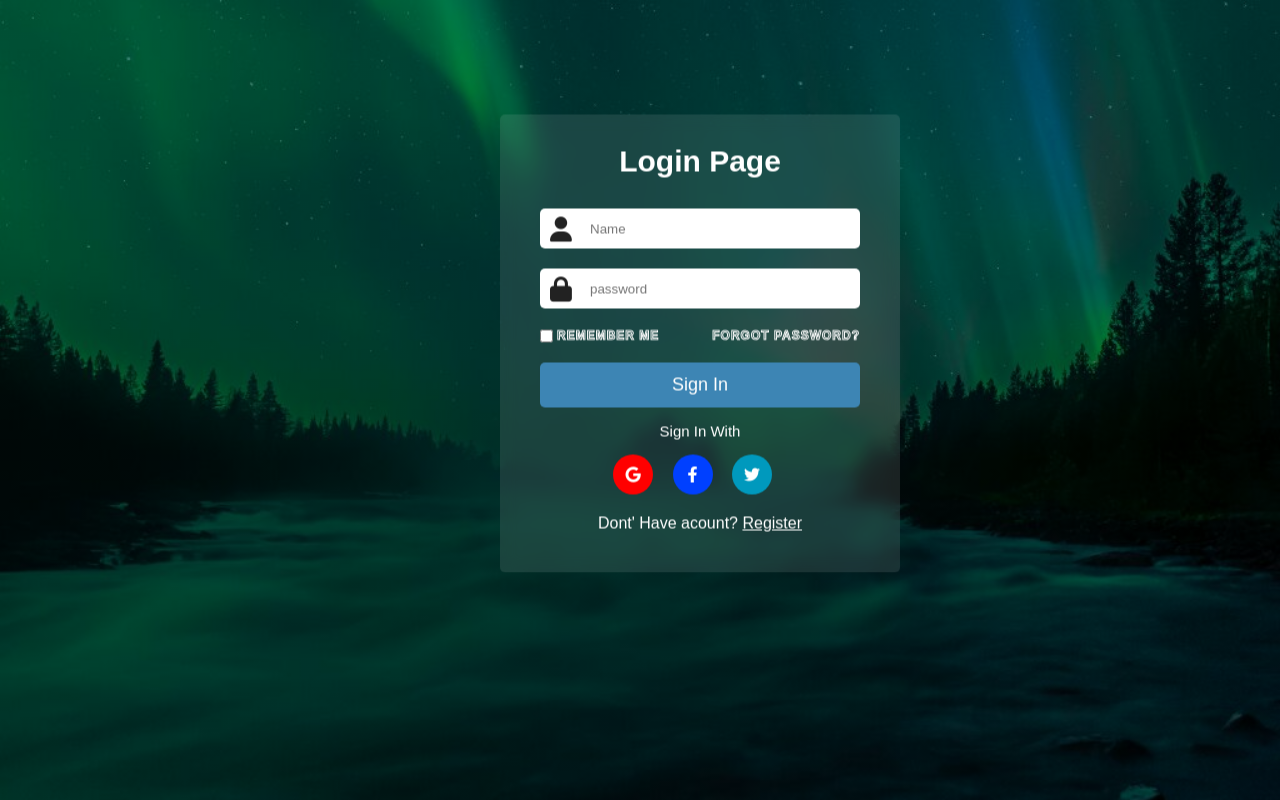
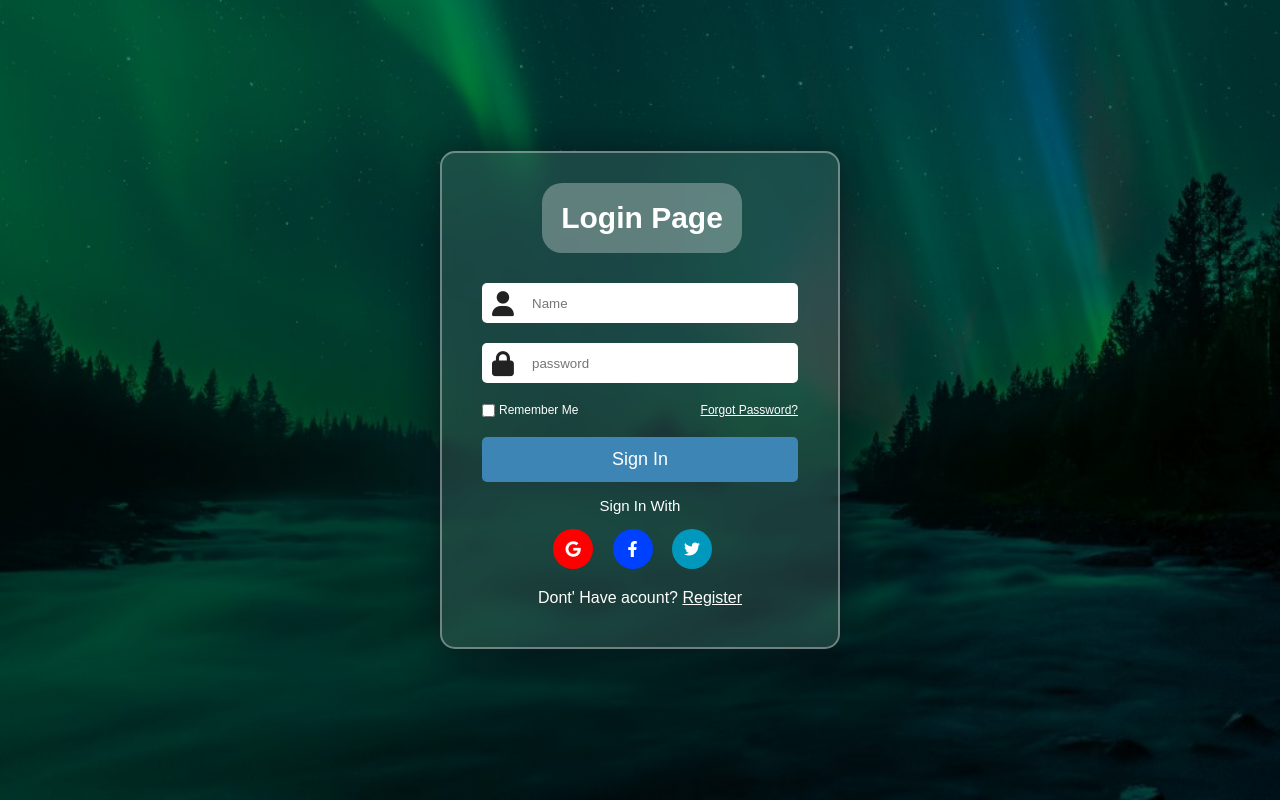
Before and after one commit to MuhammadAljarra/Login_Page, a plain HTML site: page index.html in a window 1280 px wide. Drawn offline with Linux system fonts and the light colour scheme.

Commit message:
adding text file

```diff
--- a/css/Sty.css
+++ b/css/Sty.css
@@ -11,22 +11,30 @@
 .home{
     width: 100%;
     height: 100vh;
+    display: flex;
+    justify-content: center;
+    align-items: center;
     background: linear-gradient(rgba(0,0,0, 0.5),rgba(0,0,0,0.5)),url(../img/photo.jpg);
     background-position: center;
     background-size: cover;
     overflow: hidden;
-    position: relative;
+    position: absolute;
+
 }
 .login{
     top: 50%;
     left: 150%;
-    transform: translate(125%,25%);
+    /* transform: translate(125%,25%); */
+
     width: 400px;
     border-radius: 5px;
     background: rgba(255, 255, 255, 0.1);
     backdrop-filter: blur(8px);
+    border: 2px solid rgb(198, 195, 195,0.5);
+    border-radius: 15px;
     padding: 30px 0 20px;
     text-align: center;
+    box-shadow: 0 2px 40px rgba(8, 7, 16, 0.6);
 }
  .login.active{
     left: 50%;
@@ -34,7 +42,19 @@
 .login h2{
     color: #fff;
     font-size: 30px;
-
+    top:0%;
+    left: 50%;
+    transform: translateX(50%);
+    display: flex;
+    align-items: center;
+    justify-content: center;
+    /* background: rgba(255, 255, 255, 0.1); */
+    background-position: center top;
+    /* background-color:#c6c3c3; */
+    background-color: rgba(255, 255, 255, 0.3);
+    width: 200px;
+    height: 70px;
+    border-radius: 20px 20px 20px 20px;
 }
 .login form{
     padding: 30px 40px 20px;
@@ -74,21 +94,14 @@ form .line-chec .chec{
 form .line-chec .chec span{
     color: #fff;
     font-size: 12px;
-    color: transparent;
-    letter-spacing: 1px;
-    font-weight: 700;
-    transform: 0.4s;
-    text-transform: uppercase;
-    -webkit-text-stroke:1px #fff;
 }
 form .forg{
     font-size: 12px;
-    color: transparent;
-    letter-spacing: 1px;
-    font-weight: 700;
-    transform: 0.4s;
-    text-transform: uppercase;
-    -webkit-text-stroke:1px #fff;
+    color: #fff;
+    text-decoration: underline;
+}
+form .forg:hover{
+    color: #0099bd;
 }
 form button{
     margin-top: 20px;
```
